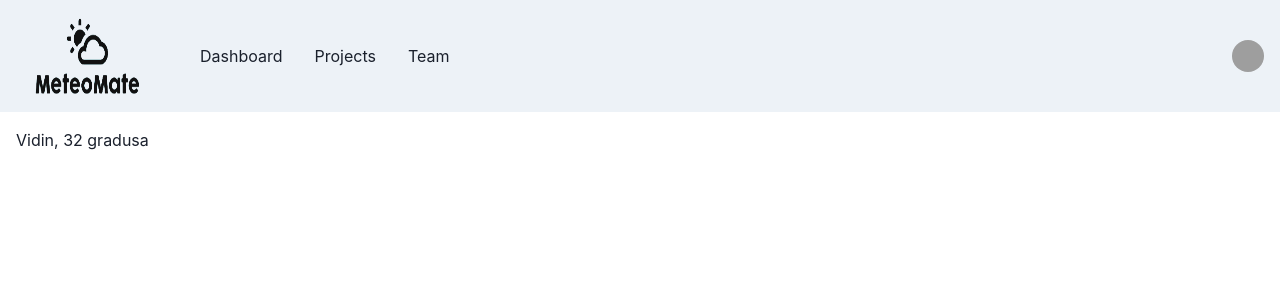
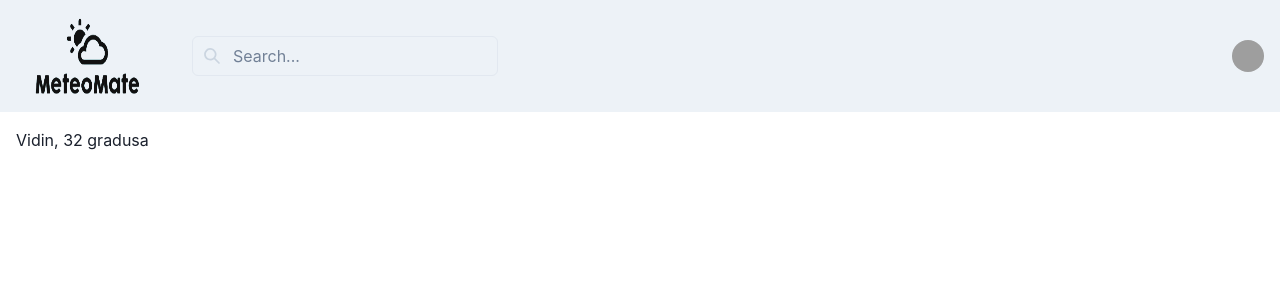
Before and after one commit to valgeorg97/meteo-mate, a React (Create React App) app in the folder meteo-mate/: page / in a window 1280 px wide. Shown: the top 300 px of the page. Built offline with nearby package versions, Linux system fonts and the light colour scheme; grey boxes are pictures that could not be loaded.

Commit message:
Add: Search bar to Navigation

```diff
--- a/meteo-mate/src/App.tsx
+++ b/meteo-mate/src/App.tsx
@@ -2,7 +2,7 @@ import React, { useState } from 'react';
 import './App.css';
 import axios from 'axios';
 import Navigation from '../src/components/Navigation'
-import { API_KEY } from './constants/constants';
+// import { API_KEY } from './constants/constants';
 import { ChakraProvider } from "@chakra-ui/react"
 
 
--- a/meteo-mate/src/components/Navigation.tsx
+++ b/meteo-mate/src/components/Navigation.tsx
@@ -15,12 +15,15 @@ import {
     useDisclosure,
     useColorModeValue,
     Stack,
-  Image
+    Image,
+    Input,
+    InputGroup,
+    InputLeftElement
 } from '@chakra-ui/react';
 import Logo from '../assets/images/logo.png'
-import { HamburgerIcon, CloseIcon } from '@chakra-ui/icons';
+import { HamburgerIcon, CloseIcon, SearchIcon } from '@chakra-ui/icons';
 
-const Links = ['Dashboard', 'Projects', 'Team'];
+
 
 const NavLink = ({ children }: { children: ReactNode }) => (
     <Link
@@ -56,9 +59,13 @@ export default function Simple() {
                             as={'nav'}
                             spacing={4}
                             display={{ base: 'none', md: 'flex' }}>
-              {Links.map((link) => (
-                <NavLink key={link}>{link}</NavLink>
-              ))}
+                            <InputGroup>
+                                <InputLeftElement
+                                    pointerEvents="none"
+                                    children={<SearchIcon color="gray.300" />}
+                                />
+                                <Input type="search" placeholder="Search..." />
+                            </InputGroup>
                         </HStack>
                     </HStack>
                     <Flex alignItems={'center'}>
@@ -85,16 +92,6 @@ export default function Simple() {
                         </Menu>
                     </Flex>
                 </Flex>
-
-        {isOpen ? (
-          <Box pb={4} display={{ md: 'none' }}>
-            <Stack as={'nav'} spacing={4}>
-              {Links.map((link) => (
-                <NavLink key={link}>{link}</NavLink>
-              ))}
-            </Stack>
-          </Box>
-        ) : null}
             </Box>
 
             <Box p={4}>Vidin, 32 gradusa</Box>
```
Lines whose indentation alone changed are shown as unchanged.
